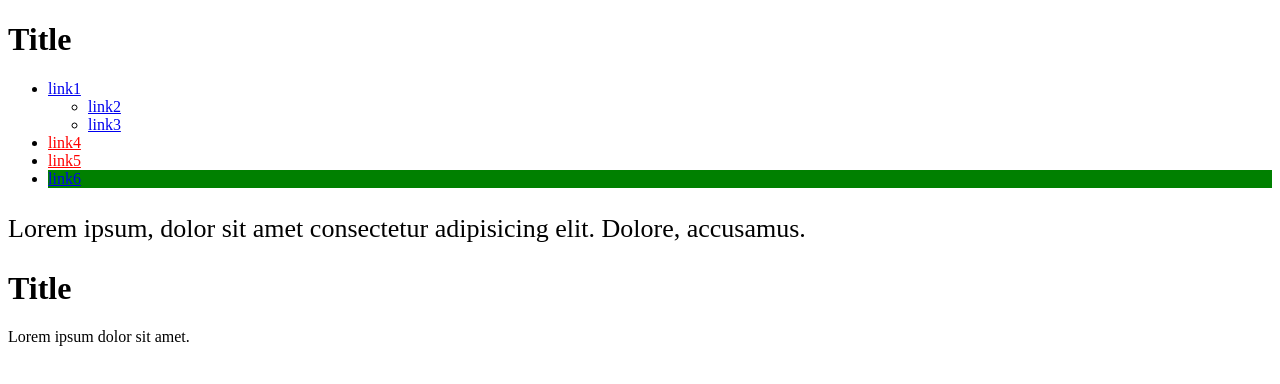
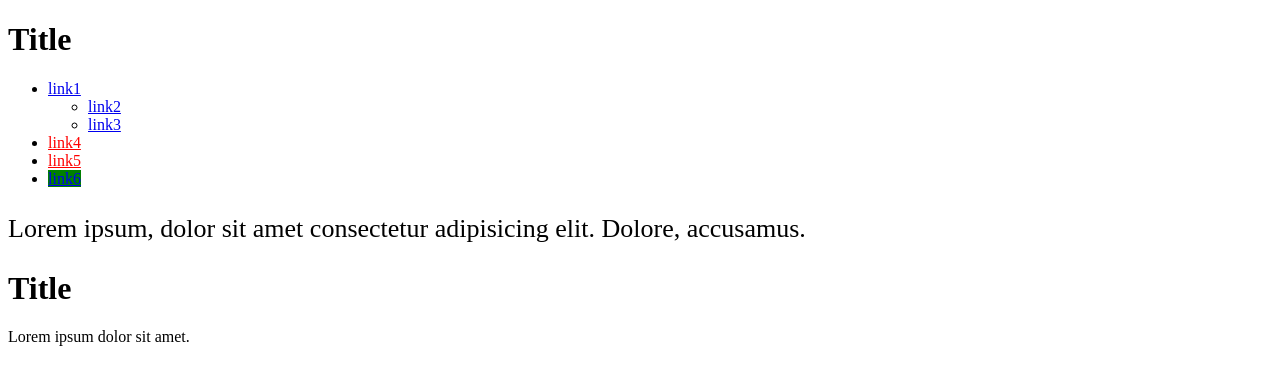
Before and after one commit to myKilin/hw6_by.kilin, a plain HTML site: page index.html in a window 1280 px wide. Drawn offline with Linux system fonts and the light colour scheme.

Commit message:
hw6_by.kilin

```diff
--- a/css/main.css
+++ b/css/main.css
@@ -1,7 +1,7 @@
 [href^="https"] {
     color: red;
 }
-.list > li:last-child{
+.list > li:last-child > a{
     background-color: green;
 }
 ul + p {
```
